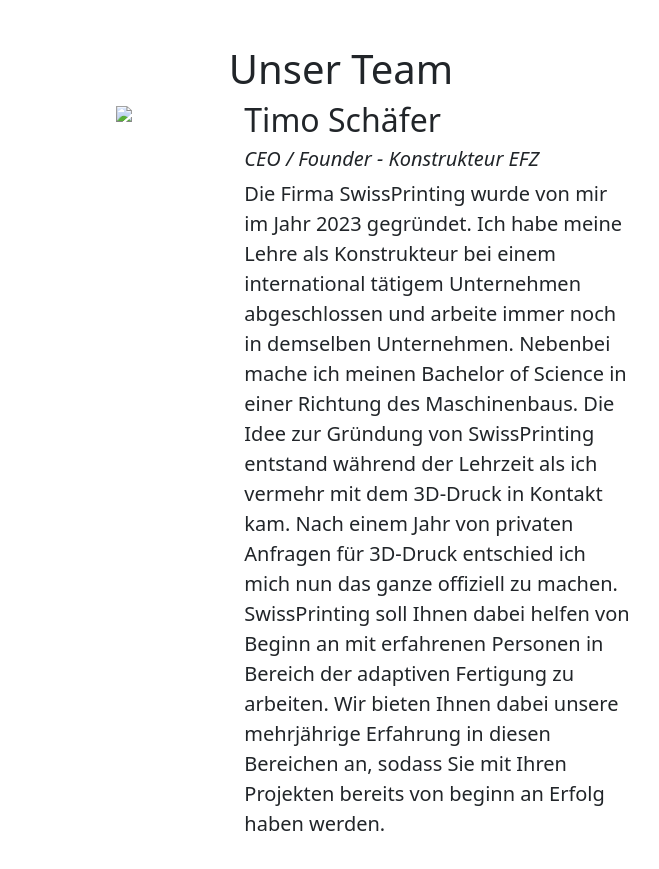
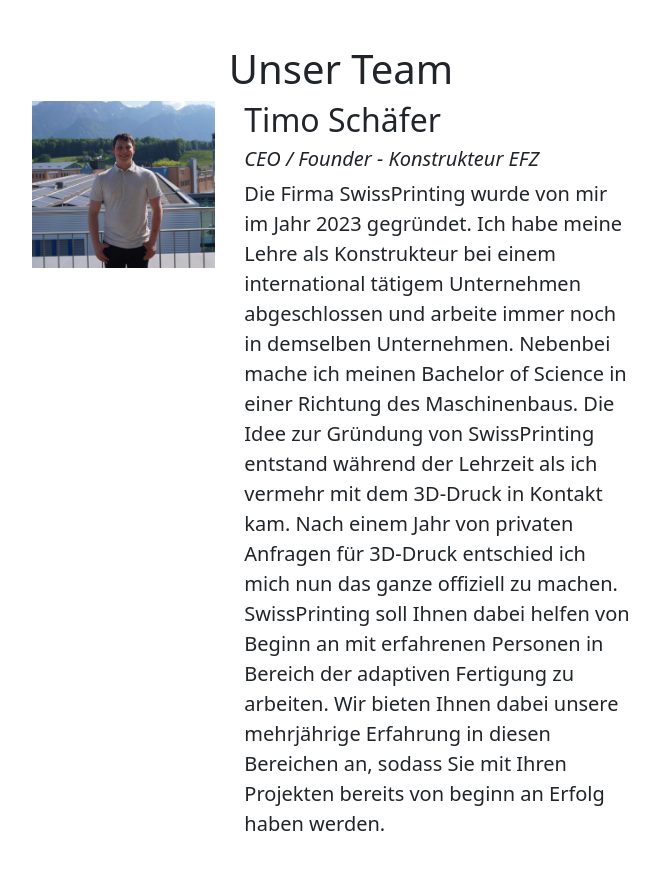
Before and after one commit to tschaefli/company, a plain HTML site: page index.html in a window 1280 px wide. Shown: the part 3177-4046 px from the top of the page, without its empty margins (299-958 px from the left). Drawn offline with nearby package versions, Linux system fonts and the light colour scheme.

Commit message:
Update index.html

```diff
--- a/index.html
+++ b/index.html
@@ -436,7 +436,7 @@
                 </div>
             </div>
             <div class="col-12 col-lg-2 order-md-2">
-                <img class="team-protrait" src="team/timo_schaefer.JPG">
+                <img class="team-protrait" src="timo_schaefer.JPG">
             </div>
             <div class="col-12 col-md-2 order-md-4"></div>
             <!-- Ende Person -->
```
